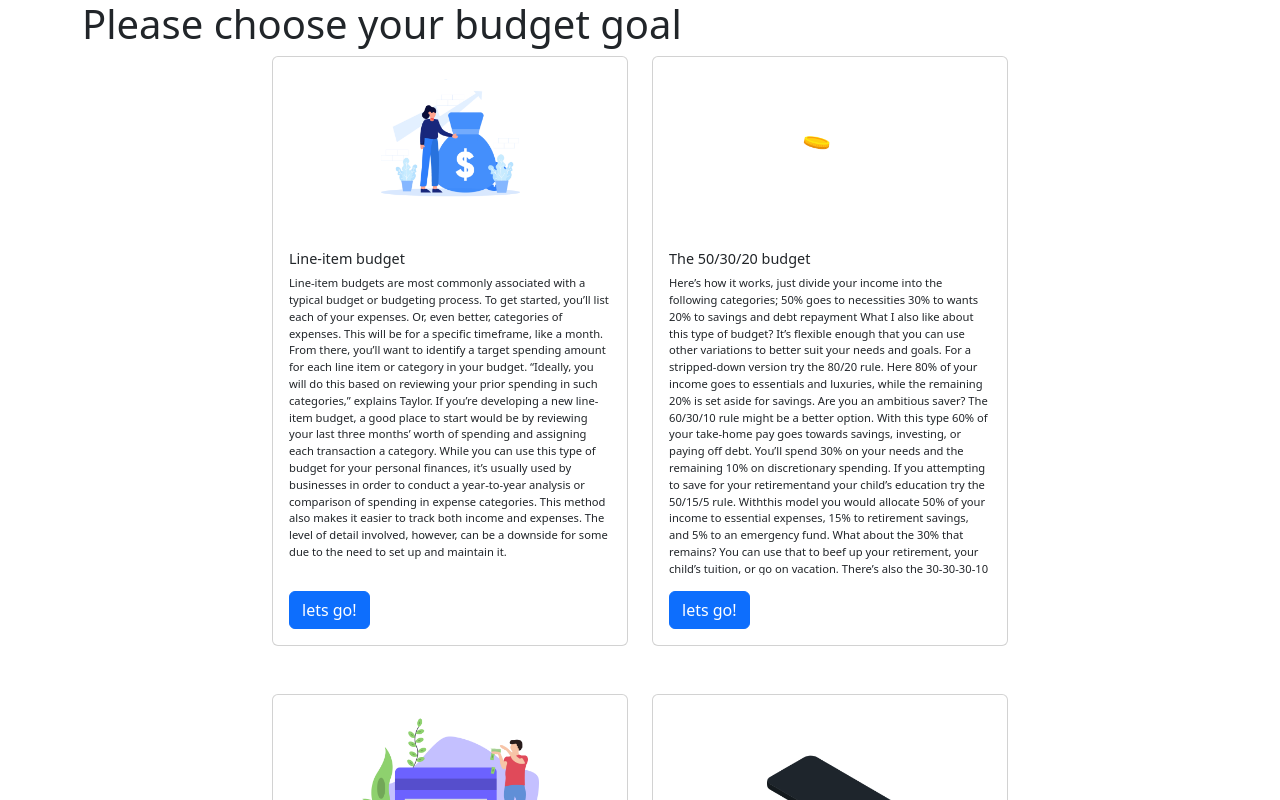
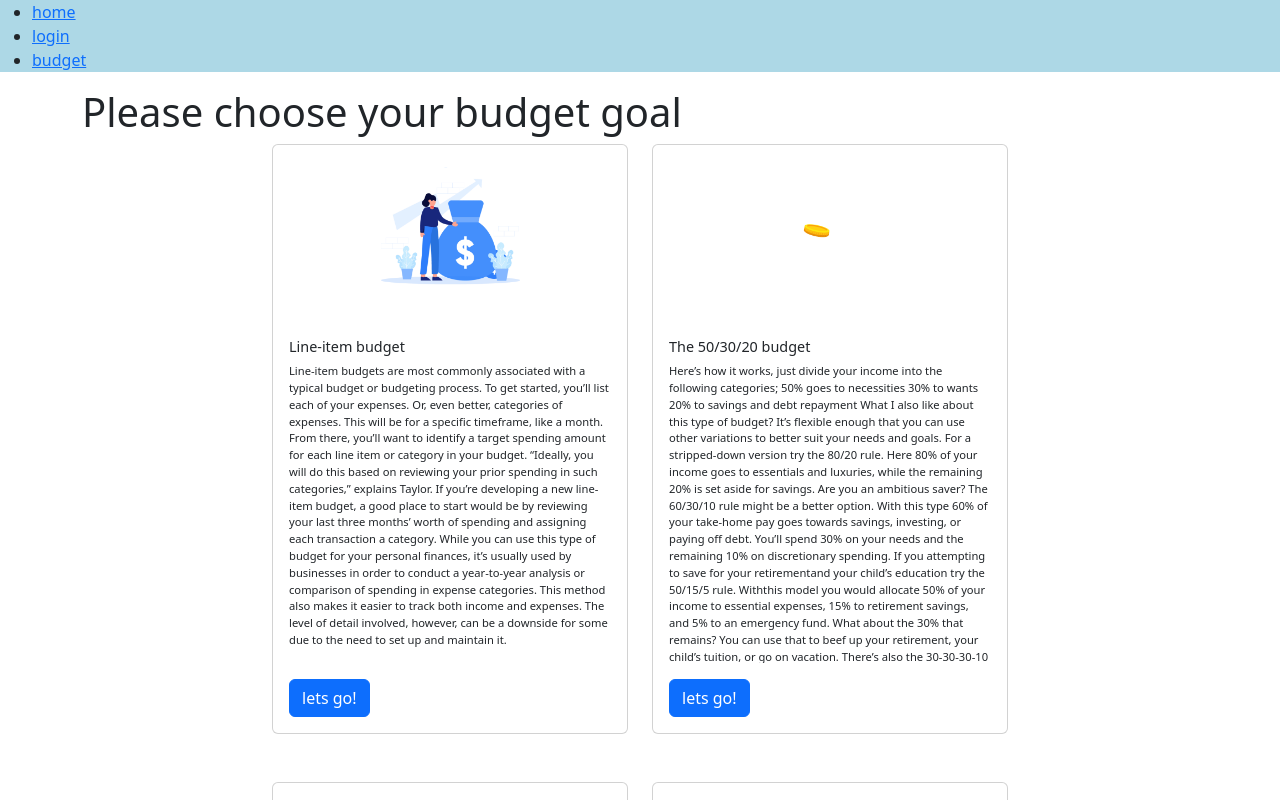
Before and after one commit to laterinthepast/budgeting-app, a React (Create React App) app: page /budget in a window 1280 px wide. Shown: the top 800 px of the page. Built offline with nearby package versions, Linux system fonts and the light colour scheme.

Commit message:
addrouter

```diff
--- a/package.json
+++ b/package.json
@@ -10,7 +10,6 @@
     "react": "^18.2.0",
     "react-bootstrap": "^2.4.0",
     "react-dom": "^18.2.0",
-    "react-scripts": "5.0.1",
     "styled-components": "^5.3.5",
     "web-vitals": "^2.1.4"
   },
@@ -39,6 +38,7 @@
     ]
   },
   "devDependencies": {
-    "react-router-dom": "^6.3.0"
+    "react-router-dom": "^6.3.0",
+    "react-scripts": "5.0.1"
   }
 }
--- a/src/App.js
+++ b/src/App.js
@@ -1,13 +1,30 @@
-import Budget from "./pages/Budget";
+// import Budget from "./pages/Budget";
+import React, {Component} from "react";
+import Home from "./pages/Home";
+import Page from "./pages/Page"
 
+// import Login from "./pages/Login";
+import {BrowserRouter as Router} from "react-router-dom";
 
+class App extends Component {
+    render() {
+      return (
+        <Router>
+          <div className="app">
+            <header>
+              {<Home />}
+            </header>
+            <main>
 
+              <section className="page">
+                {<Page />}
+              </section>
+            </main>
 
+          </div>
+        </Router>
+      );
+    }
+  }
 
-function App() {
-    return (
-        <Budget />
-    );
-}
-
-export default App;
+  export default App;
--- a/src/pages/Home.js
+++ b/src/pages/Home.js
@@ -1,12 +1,32 @@
-import React from 'react'
+import React from 'react';
+import { NavLink } from 'react-router-dom';
+
+import "../styles/home.css";
+
+
+
+const list= [
+    {name:"home", path:"/"},
+    {name:"login", path:"/login"},
+    {name:"budget", path:"/budget"}
+]
 
 
 const Home = () => {
+    const menu= list.map(item=>(
+        <li key={item.name}>
+            <NavLink to={item.path}>{item.name}</NavLink>
+        </li>
+    ))
     return (
+        <div>
+             <nav>
+            <ul>
+               {menu}
+            </ul>
+           </nav>
+        </div>
 
-            <div>
-
-            </div>
 
 
     )
--- a/src/pages/Login.js
+++ b/src/pages/Login.js
@@ -1,3 +1,7 @@
+
+
+
+
 import { Container, Row, Col, Button, Form, Card, OverlayTrigger, Popover } from "react-bootstrap";
 import styled from "styled-components";
 import React, { useState } from "react";
--- /dev/null
+++ b/src/pages/Page.js
@@ -0,0 +1,21 @@
+import React from "react";
+import {Route, Routes} from "react-router-dom";
+// import Home from './Home';
+import Login from "./Login";
+import Budget from "./Budget";
+
+const Page=()=>{
+    return(
+       <Routes>
+        {/* <Route path="/" element={<Home/>}></Route> */}
+        <Route path="/login" element={<Login/>}></Route>
+        <Route path="/budget" element={<Budget/>}></Route>
+       </Routes>
+
+
+
+    )
+}
+
+
+export default Page;
--- /dev/null
+++ b/src/styles/home.css
@@ -0,0 +1,3 @@
+nav{
+    background-color: lightblue;
+}
--- a/src/styles/styles.css
+++ b/src/styles/styles.css
@@ -6,6 +6,9 @@ body {
   padding: 0 !important;
   width: 100% !important;
   height: 100% !important;
+}
+.App{
+  margin: 20px;
 }
 
 .welcome-card {
```
